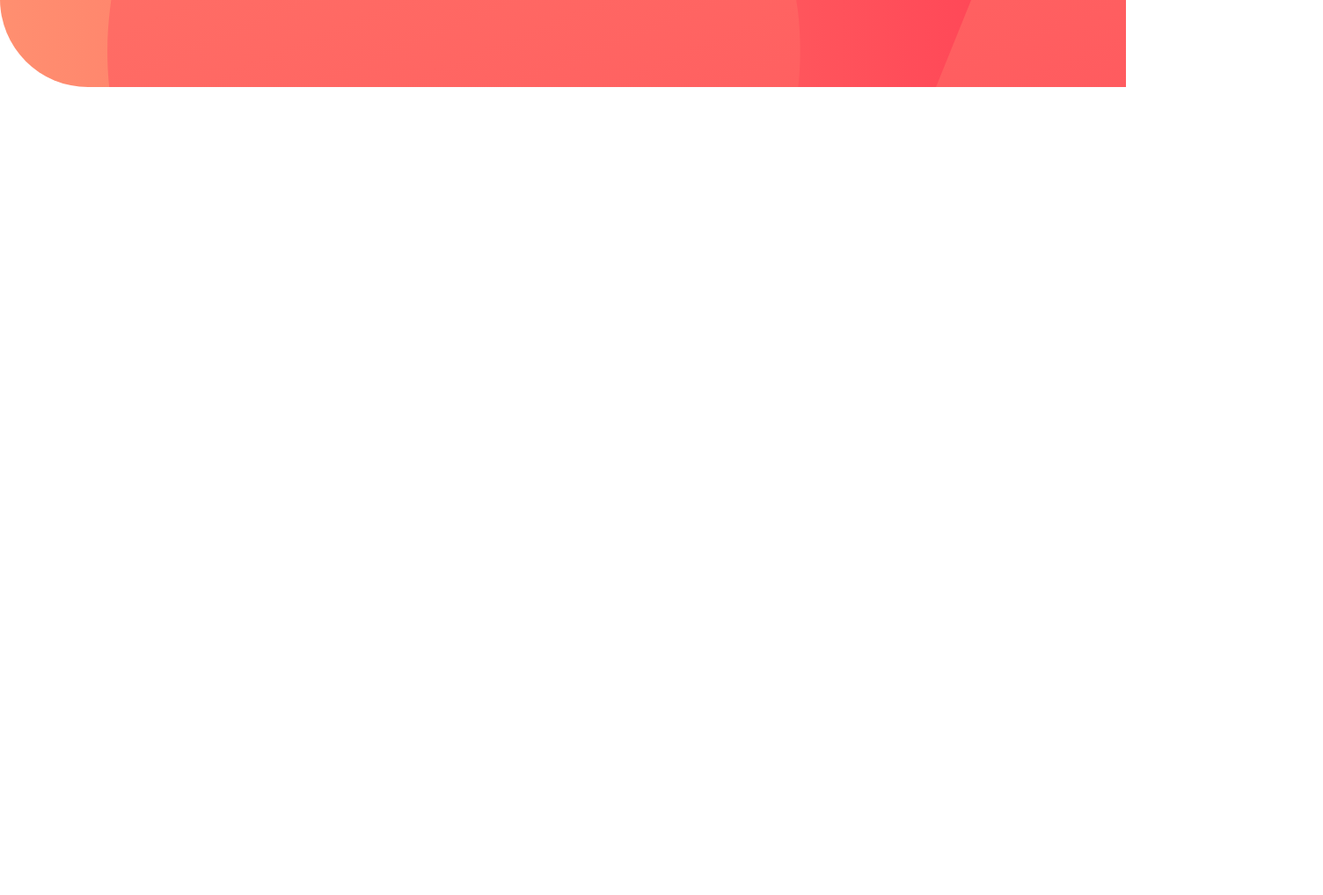
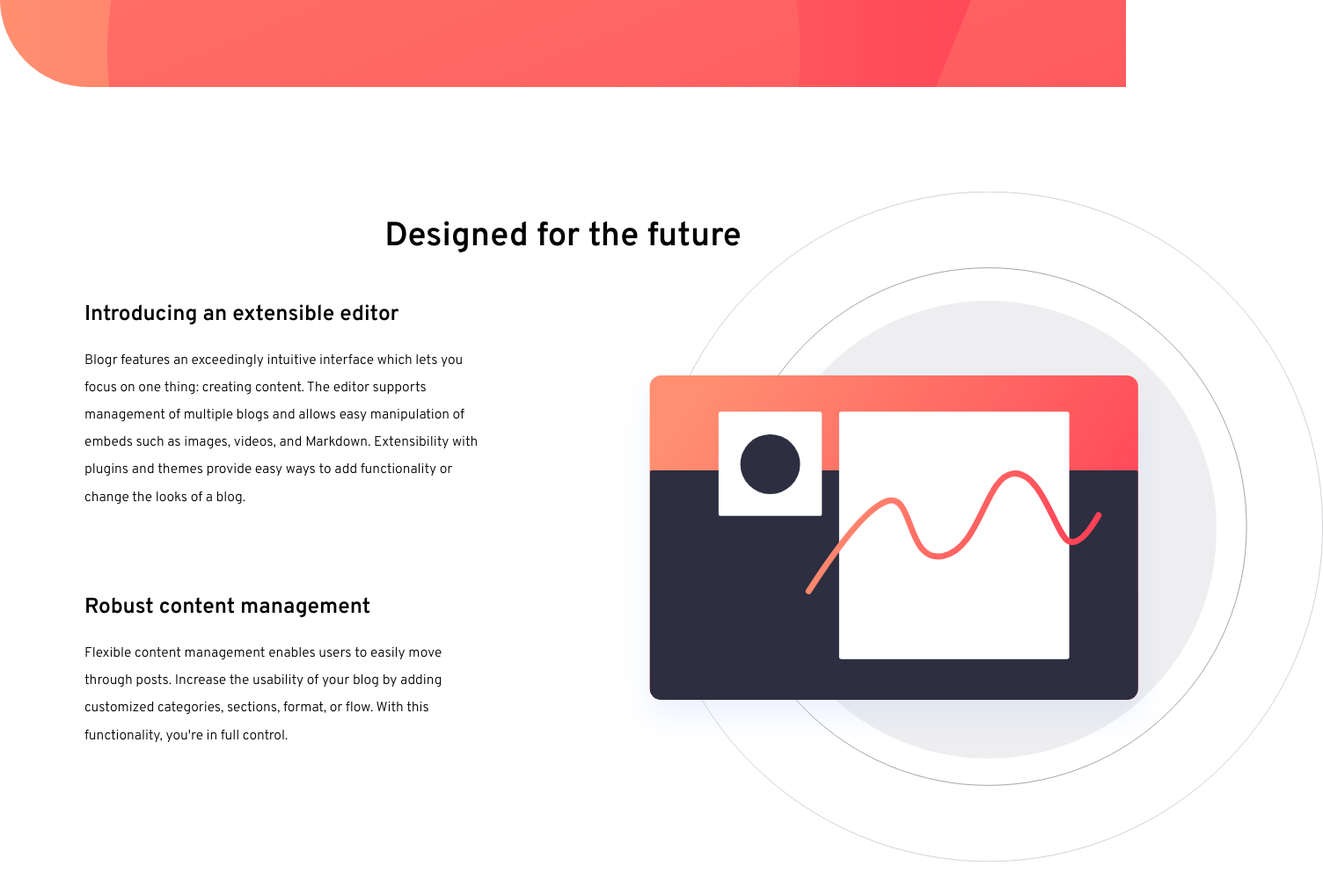
Before and after one commit to startercode-dev/blogr, a website built with Parcel: page index.html in a window 1280 px wide. Shown: the part 498-1516 px from the top of the page at 88% size, 1504 px wide, since content can reach past the window. Before the commit the page ends 800 px from the top, so only its background shows below. Built offline with nearby package versions, Linux system fonts and the light colour scheme.

Commit message:
section1 layout done

```diff
--- a/index.html
+++ b/index.html
@@ -125,5 +125,42 @@
         </div>
       </div>
     </header>
+
+    <!-- * MAIN -->
+    <main>
+      <section class="section1 grid">
+        <h2 class="section1-title">Designed for the future</h2>
+
+        <div class="wrapper grid">
+          <div class="description-container grid">
+            <div class="description grid">
+              <h3>Introducing an extensible editor</h3>
+              <p>
+                Blogr features an exceedingly intuitive interface which lets you
+                focus on one thing: creating content. The editor supports
+                management of multiple blogs and allows easy manipulation of
+                embeds such as images, videos, and Markdown. Extensibility with
+                plugins and themes provide easy ways to add functionality or
+                change the looks of a blog.
+              </p>
+            </div>
+            <div class="description grid">
+              <h3>Robust content management</h3>
+              <p>
+                Flexible content management enables users to easily move through
+                posts. Increase the usability of your blog by adding customized
+                categories, sections, format, or flow. With this functionality,
+                you&#39;re in full control.
+              </p>
+            </div>
+          </div>
+          <img
+            class="img"
+            src="./src/img/images/illustration-editor-desktop.svg"
+            alt=""
+          />
+        </div>
+      </section>
+    </main>
   </body>
 </html>
--- a/src/scss/modules/_index.scss
+++ b/src/scss/modules/_index.scss
@@ -1,2 +1,3 @@
 @forward './nav';
 @forward './header';
+@forward './section1';
--- /dev/null
+++ b/src/scss/modules/_section1.scss
@@ -0,0 +1,48 @@
+@use '../helper/' as *;
+
+.section1 {
+    margin: $space-3xl 0;
+    // gap: $space-s;
+    justify-content: center;
+
+    h2 {
+        font-family: $overpass;
+        font-size: $step-2;
+        font-weight: 600;
+
+        justify-self: center;
+    }
+
+    h3 {
+        font-size: $step-0;
+        font-weight: 600;
+        line-height: 1;
+    }
+
+    .wrapper {
+        max-width: 1920px;
+        align-items: center;
+        grid-template-columns: 1fr 1fr;
+    }
+
+    .description-container {
+        gap: $space-2xl;
+    }
+
+    .description {
+        font-family: $overpass;
+        font-size: $step--2;
+        font-weight: 300;
+
+        width: 70%;
+        margin-inline: auto;
+        gap: $space-s;
+
+        line-height: 2;
+        letter-spacing: 0.8;
+    }
+
+    .img {
+        transform: scale(1.25) translate(18%);
+    }
+}
```
Also changed, not shown: index1.html (+1 -1 lines).
